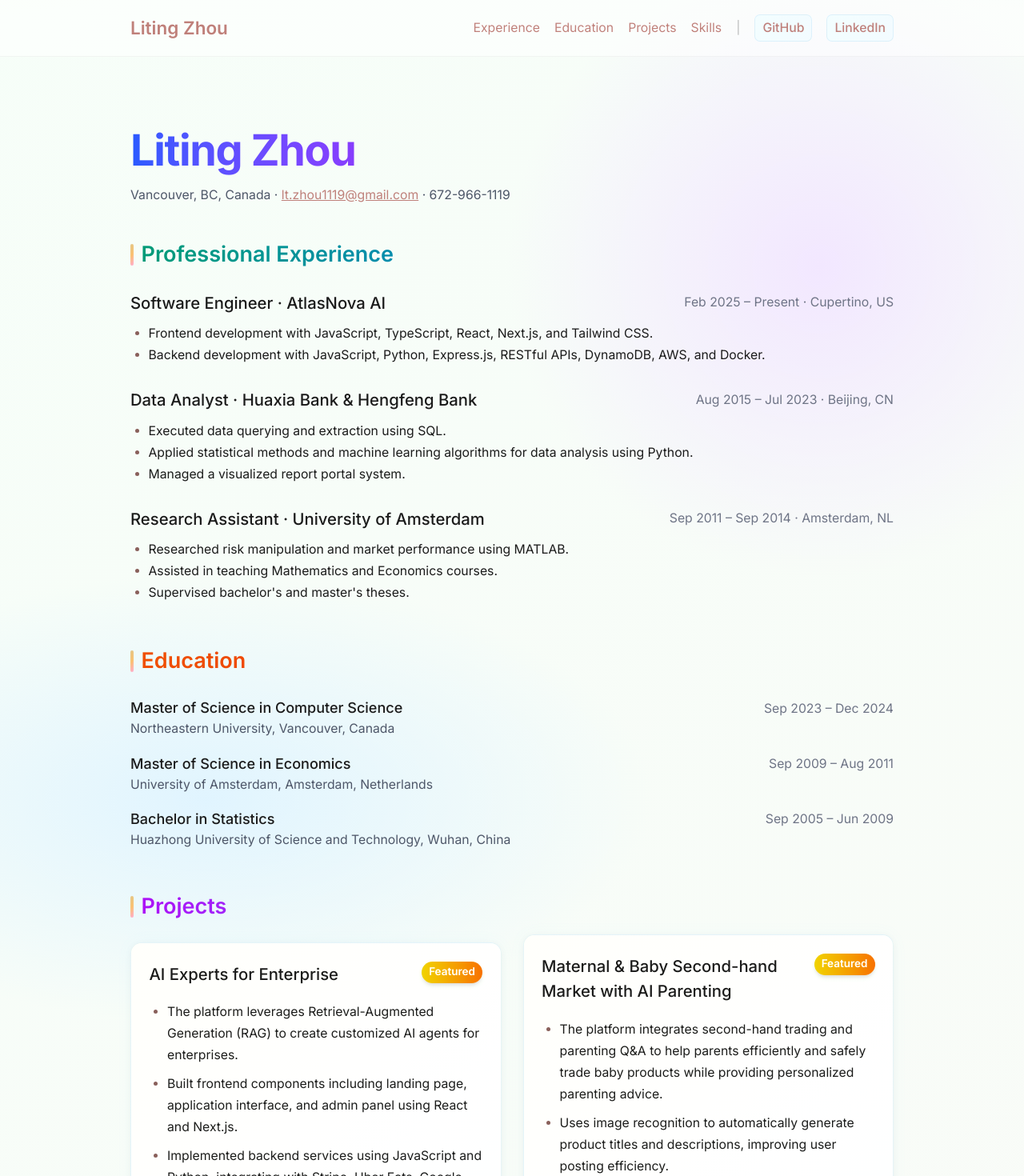
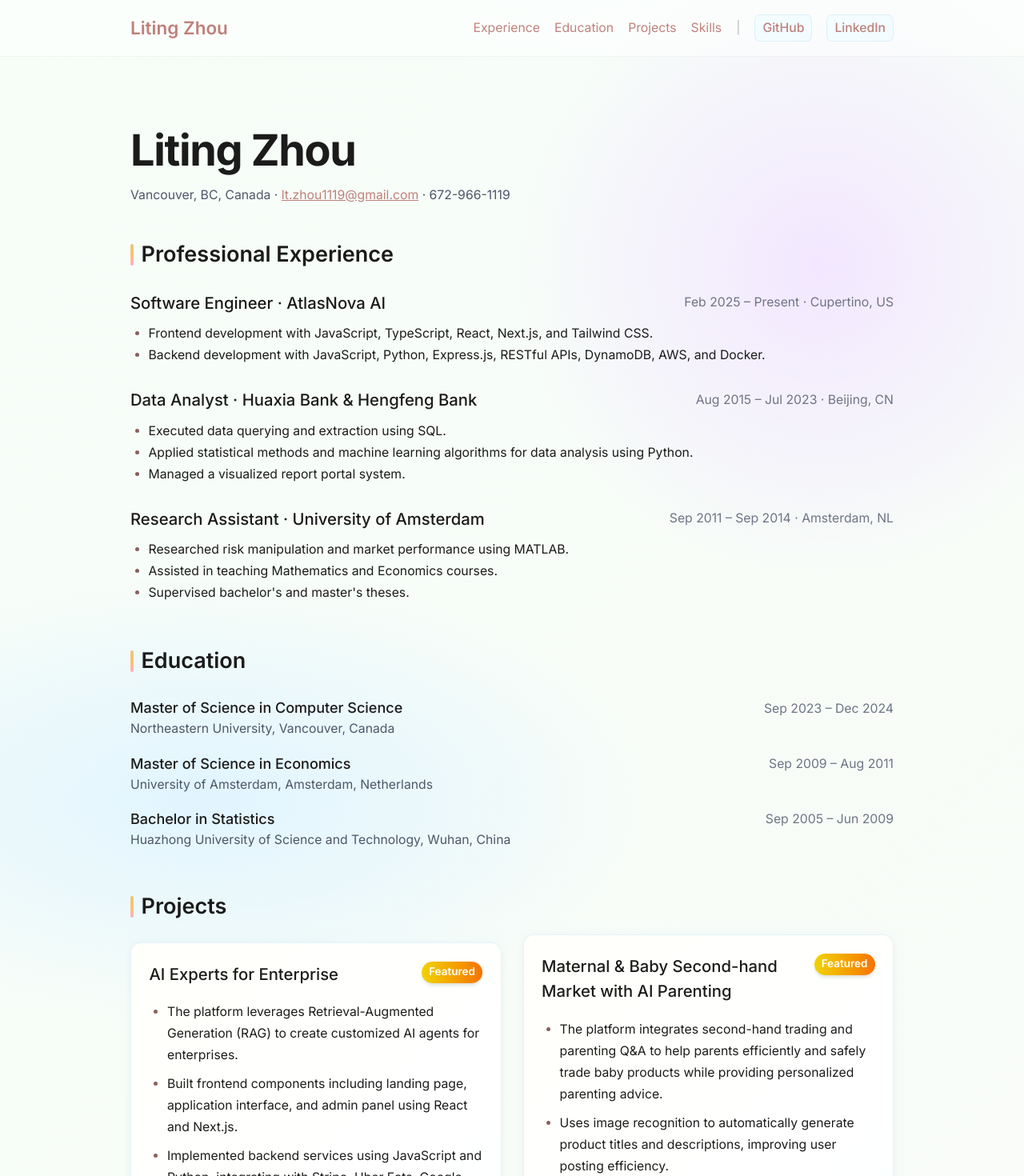
Before and after one commit to Liting-Zhou/liting-zhou.github.io, a Next.js app: page / in a window 1280 px wide. Shown: the top 1470 px of the page at 80% size. Built offline with nearby package versions, Linux system fonts and the light colour scheme.

Commit message:
remove colors

```diff
--- a/app/page.tsx
+++ b/app/page.tsx
@@ -3,7 +3,7 @@ export default function Home() {
     <div className="py-8 sm:py-12">
       {/* Intro */}
       <section className="mb-10">
-        <h1 className="text-4xl sm:text-5xl font-bold tracking-tight bg-gradient-to-r from-blue-600 via-purple-600 to-pink-600 bg-clip-text text-transparent pb-2">
+        <h1 className="text-4xl sm:text-5xl font-bold tracking-tight pb-2">
           Liting Zhou
         </h1>
         <p className="mt-2 text-sm text-gray-600">
@@ -17,7 +17,7 @@ export default function Home() {
 
       {/* Experience */}
       <section id="experience" className="mb-12">
-        <h2 className="text-2xl font-semibold heading-accent bg-gradient-to-r from-emerald-600 to-blue-600 bg-clip-text text-transparent">
+        <h2 className="text-2xl font-semibold heading-accent">
           Professional Experience
         </h2>
         <div className="mt-6 space-y-6">
@@ -84,7 +84,7 @@ export default function Home() {
 
       {/* Education */}
       <section id="education" className="mb-12">
-        <h2 className="text-2xl font-semibold heading-accent bg-gradient-to-r from-orange-600 to-pink-600 bg-clip-text text-transparent">
+        <h2 className="text-2xl font-semibold heading-accent">
           Education
         </h2>
         <div className="mt-6 space-y-4">
@@ -124,9 +124,7 @@ export default function Home() {
 
       {/* Projects */}
       <section id="projects" className="mb-12">
-        <h2 className="text-2xl font-semibold heading-accent mb-6 bg-gradient-to-r from-purple-600 to-blue-600 bg-clip-text text-transparent">
-          Projects
-        </h2>
+        <h2 className="text-2xl font-semibold heading-accent mb-6">Projects</h2>
         <div className="grid sm:grid-cols-2 gap-6">
           <article className="card p-5 transition-shadow hover:shadow-md flex flex-col h-full">
             <div className="flex-1">
@@ -509,7 +507,7 @@ export default function Home() {
 
       {/* Skills */}
       <section id="skills" className="mb-12">
-        <h2 className="text-2xl font-semibold heading-accent bg-gradient-to-r from-teal-600 to-green-600 bg-clip-text text-transparent">
+        <h2 className="text-2xl font-semibold heading-accent">
           Technical Skills
         </h2>
         <div className="mt-4 flex flex-wrap gap-2">
```
